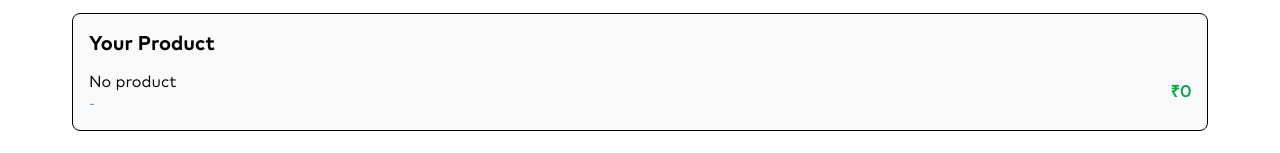
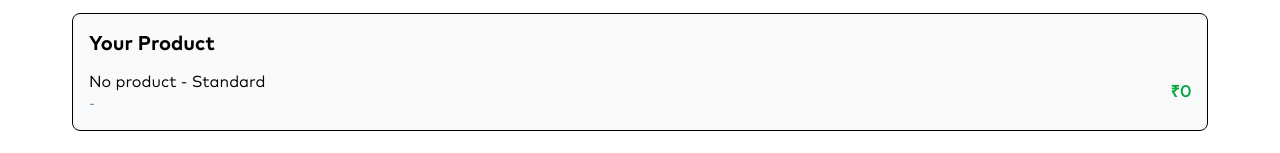
Before and after one commit to Wasidraza/greenphase, a Next.js app: page /checkout in a window 1280 px wide. Shown: the part 200-353 px from the top of the page. Built offline with nearby package versions, Linux system fonts and the light colour scheme.

Commit message:
add suspanse

```diff
--- a/app/Components/Checkout.js
+++ b/app/Components/Checkout.js
@@ -7,6 +7,7 @@ export default function Checkout() {
   const router = useRouter();
 
   const title = params.get("title") || "No product";
+    const productColor = params.get("color") || "Standard";
   const price = params.get("price") || "0";
   const power = params.get("power") || "-";
 
@@ -39,7 +40,10 @@ export default function Checkout() {
         <h3 className="mb-3 text-xl font-bold">Your Product</h3>
         <div className="flex items-center justify-between">
           <div>
-            <p className="font-medium">{title}</p>
+            <p className="font-medium">
+              {title}
+            {` - ${productColor} `}
+            </p>
             <p className="text-sm text-gray-500">{power}</p>
           </div>
           <p className="font-bold text-green-600">
--- a/app/checkout/page.js
+++ b/app/checkout/page.js
@@ -2,10 +2,16 @@ import { Suspense } from "react";
 import Checkout from "../Components/Checkout";
 
 
-export default function CheckoutPage() {
+export const dynamic = "force-dynamic";
+
+function CheckoutWrapper() {
   return (
     <Suspense fallback={<div>Loading checkout...</div>}>
       <Checkout />
     </Suspense>
   );
 }
+
+export default function CheckoutPage() {
+  return <CheckoutWrapper />;
+}
```
